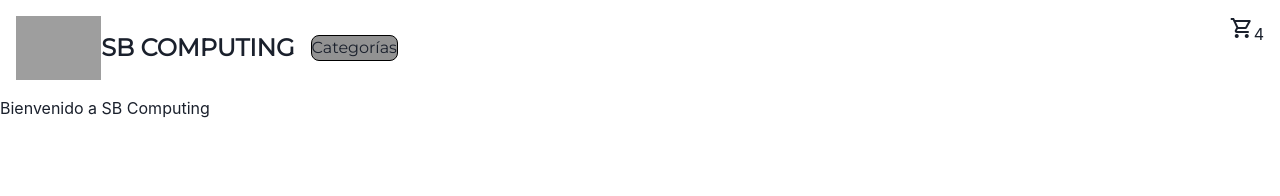
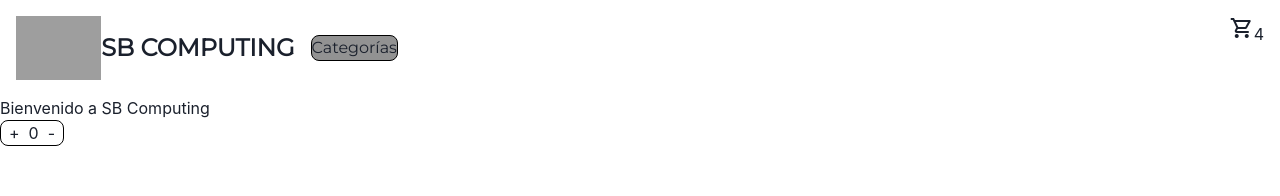
Before and after one commit to SantiBertora/SBcomputing, a React (Vite) app: page / in a window 1280 px wide. Shown: the top 196 px of the page. Built offline with nearby package versions, Linux system fonts and the light colour scheme; grey boxes are pictures that could not be loaded.

Commit message:
Contador agregado

```diff
--- a/src/App.jsx
+++ b/src/App.jsx
@@ -10,8 +10,11 @@ const App = () => {
         <header>
           <NavBar/>
         </header>
+
         <ItemListContainer greeting={"Bienvenido a SB Computing"}/>
+
       </ChakraProvider>
+
 
     </>
   )
--- /dev/null
+++ b/src/components/ItemCount.jsx
@@ -0,0 +1,17 @@
+import React, { useState } from 'react'
+
+
+const ItemCount = () => {
+
+    const [contador, setContador] = useState(0)
+
+    return (
+        <div className='contador'>
+            <button onClick={() => setContador(contador + 1)}>+</button>
+            <h5>{contador}</h5>
+            <button onClick={() => setContador(contador - 1)}>-</button>
+        </div>
+    )
+}
+
+export default ItemCount
--- a/src/components/ItemListContainer.jsx
+++ b/src/components/ItemListContainer.jsx
@@ -1,8 +1,12 @@
 import React from 'react'
+import ItemCount from './ItemCount'
 
 const ItemListContainer = ({greeting}) => {
   return (
-    <div>{greeting}</div>
+    <div>
+      {greeting}
+      <ItemCount/>
+    </div>
   )
 }
 
--- a/src/main.css
+++ b/src/main.css
@@ -33,3 +33,13 @@ header {
 body {
     background-color: rgb(146, 146, 146);
 }
+
+.contador {
+    display: flex;
+    justify-content: space-between;
+    width: 4rem;
+    padding-left: 0.5rem;
+    padding-right: 0.5rem;
+    border: 1px solid black;
+    border-radius: 0.5rem;
+}
```
